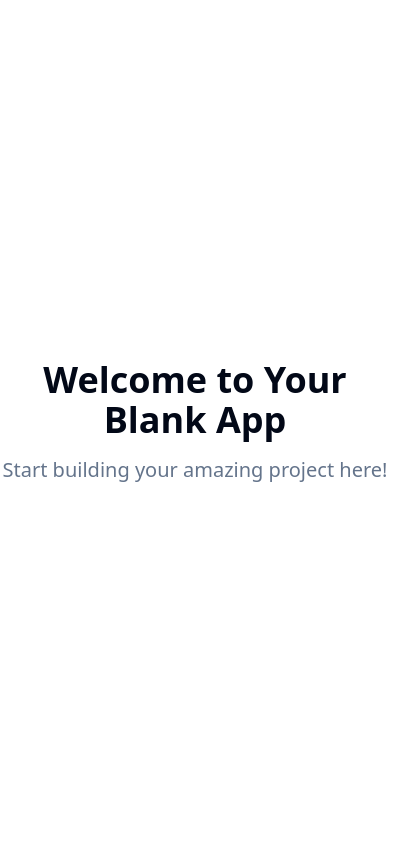
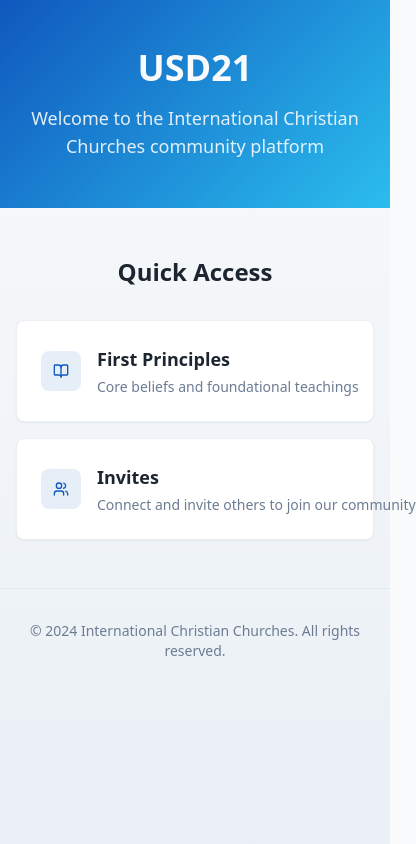
Before and after one commit to jasonmcneill/icc-app, a React (Vite) app: page / in a window 390 px wide. Shown: the whole page, 416 px wide, since content can reach past the window. Built offline with nearby package versions, Linux system fonts and the light colour scheme.

Commit message:
Add homepage with menu buttons
Implement a responsive homepage for the USD21 web app, including a menu of buttons. The buttons are "First Principles" and "Invites", arranged vertically on mobile devices.

```diff
--- /dev/null
+++ b/src/components/HomePage.tsx
@@ -0,0 +1,84 @@
+import { Button } from "@/components/ui/button";
+import { Card } from "@/components/ui/card";
+import { BookOpen, Users } from "lucide-react";
+
+const HomePage = () => {
+  const menuItems = [
+    {
+      title: "First Principles",
+      description: "Core beliefs and foundational teachings",
+      icon: BookOpen,
+      href: "/first-principles"
+    },
+    {
+      title: "Invites",
+      description: "Connect and invite others to join our community",
+      icon: Users,
+      href: "/invites"
+    }
+  ];
+
+  return (
+    <div className="min-h-screen bg-gradient-subtle">
+      {/* Header Section */}
+      <div className="bg-gradient-primary text-primary-foreground">
+        <div className="container mx-auto px-4 py-12 text-center">
+          <h1 className="text-4xl md:text-5xl font-bold mb-4">USD21</h1>
+          <p className="text-lg md:text-xl opacity-90 max-w-2xl mx-auto">
+            Welcome to the International Christian Churches community platform
+          </p>
+        </div>
+      </div>
+
+      {/* Main Menu Section */}
+      <div className="container mx-auto px-4 py-12">
+        <div className="max-w-2xl mx-auto">
+          <h2 className="text-2xl md:text-3xl font-semibold text-center mb-8 text-foreground">
+            Quick Access
+          </h2>
+
+          <div className="space-y-4">
+            {menuItems.map((item, index) => (
+              <Card
+                key={index}
+                className="p-6 hover:shadow-soft transition-all duration-300 hover:-translate-y-1 border-border/50"
+              >
+                <Button
+                  variant="ghost"
+                  className="w-full h-auto p-0 flex items-start text-left justify-start hover:bg-transparent group"
+                  onClick={() => {
+                    // Navigation logic will go here
+                    console.log(`Navigate to ${item.href}`);
+                  }}
+                >
+                  <div className="flex items-center w-full">
+                    <div className="bg-primary/10 p-3 rounded-lg mr-4 group-hover:bg-primary/20 transition-colors">
+                      <item.icon className="w-6 h-6 text-primary" />
+                    </div>
+                    <div className="flex-1">
+                      <h3 className="text-lg font-semibold text-foreground group-hover:text-primary transition-colors">
+                        {item.title}
+                      </h3>
+                      <p className="text-muted-foreground text-sm mt-1">
+                        {item.description}
+                      </p>
+                    </div>
+                  </div>
+                </Button>
+              </Card>
+            ))}
+          </div>
+        </div>
+      </div>
+
+      {/* Footer */}
+      <footer className="text-center py-8 text-muted-foreground border-t border-border/50">
+        <p className="text-sm">
+          © 2024 International Christian Churches. All rights reserved.
+        </p>
+      </footer>
+    </div>
+  );
+};
+
+export default HomePage;
--- a/src/index.css
+++ b/src/index.css
@@ -8,33 +8,40 @@ All colors MUST be HSL.
 
 @layer base {
   :root {
-    --background: 0 0% 100%;
-    --foreground: 222.2 84% 4.9%;
+    --background: 210 20% 98%;
+    --foreground: 215 25% 15%;
 
     --card: 0 0% 100%;
-    --card-foreground: 222.2 84% 4.9%;
+    --card-foreground: 215 25% 15%;
 
     --popover: 0 0% 100%;
-    --popover-foreground: 222.2 84% 4.9%;
+    --popover-foreground: 215 25% 15%;
 
-    --primary: 222.2 47.4% 11.2%;
+    --primary: 215 85% 40%;
     --primary-foreground: 210 40% 98%;
 
-    --secondary: 210 40% 96.1%;
-    --secondary-foreground: 222.2 47.4% 11.2%;
+    --secondary: 210 40% 96%;
+    --secondary-foreground: 215 25% 15%;
 
-    --muted: 210 40% 96.1%;
-    --muted-foreground: 215.4 16.3% 46.9%;
+    --muted: 210 40% 94%;
+    --muted-foreground: 215 15% 50%;
 
-    --accent: 210 40% 96.1%;
-    --accent-foreground: 222.2 47.4% 11.2%;
+    --accent: 195 85% 55%;
+    --accent-foreground: 215 25% 15%;
 
     --destructive: 0 84.2% 60.2%;
     --destructive-foreground: 210 40% 98%;
 
-    --border: 214.3 31.8% 91.4%;
-    --input: 214.3 31.8% 91.4%;
-    --ring: 222.2 84% 4.9%;
+    --border: 210 30% 88%;
+    --input: 210 30% 88%;
+    --ring: 215 85% 40%;
+
+    /* Custom design tokens */
+    --gradient-primary: linear-gradient(135deg, hsl(var(--primary)), hsl(var(--accent)));
+    --gradient-subtle: linear-gradient(180deg, hsl(var(--background)), hsl(var(--muted)));
+    --shadow-soft: 0 4px 20px -4px hsl(var(--primary) / 0.15);
+    --shadow-card: 0 2px 8px -2px hsl(var(--primary) / 0.1);
+    --transition-smooth: all 0.3s cubic-bezier(0.4, 0, 0.2, 1);
 
     --radius: 0.5rem;
 
--- a/src/pages/Index.tsx
+++ b/src/pages/Index.tsx
@@ -1,14 +1,7 @@
-// Update this page (the content is just a fallback if you fail to update the page)
+import HomePage from "@/components/HomePage";
 
 const Index = () => {
-  return (
-    <div className="min-h-screen flex items-center justify-center bg-background">
-      <div className="text-center">
-        <h1 className="text-4xl font-bold mb-4">Welcome to Your Blank App</h1>
-        <p className="text-xl text-muted-foreground">Start building your amazing project here!</p>
-      </div>
-    </div>
-  );
+  return <HomePage />;
 };
 
 export default Index;
--- a/tailwind.config.ts
+++ b/tailwind.config.ts
@@ -63,6 +63,17 @@ export default {
 					ring: 'hsl(var(--sidebar-ring))'
 				}
 			},
+			backgroundImage: {
+				'gradient-primary': 'var(--gradient-primary)',
+				'gradient-subtle': 'var(--gradient-subtle)'
+			},
+			boxShadow: {
+				'soft': 'var(--shadow-soft)',
+				'card': 'var(--shadow-card)'
+			},
+			transitionTimingFunction: {
+				'smooth': 'var(--transition-smooth)'
+			},
 			borderRadius: {
 				lg: 'var(--radius)',
 				md: 'calc(var(--radius) - 2px)',
```
